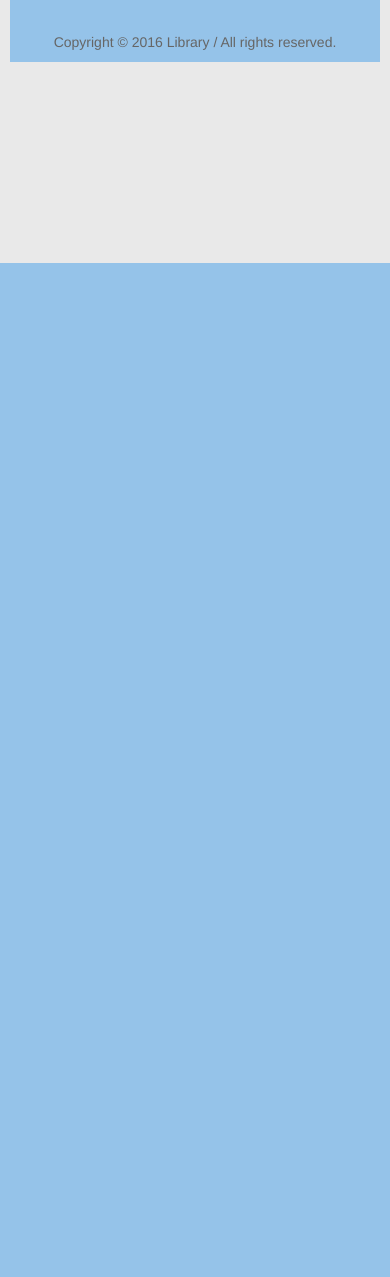
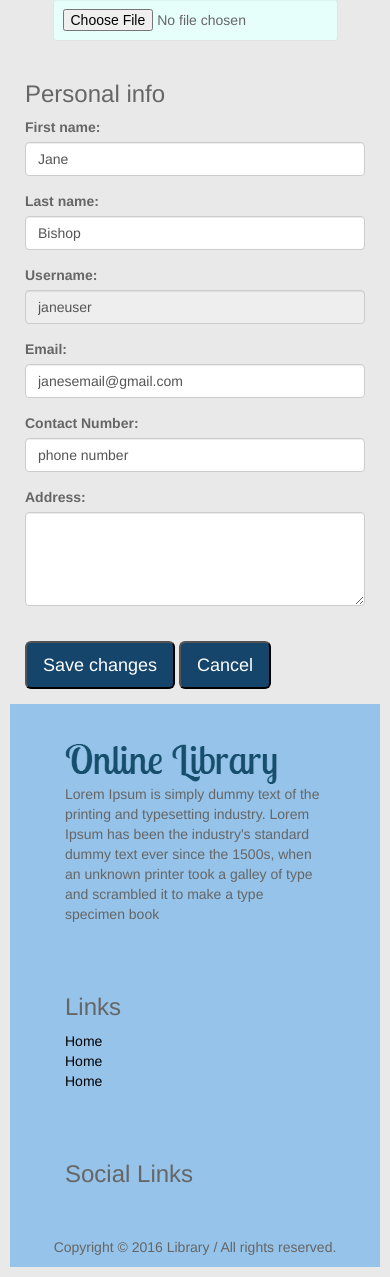
Before and after one commit to pcsaini/php, a PHP site: page /library/app/view/profile.php in a window 390 px wide. Shown: the part 581-1858 px from the top of the page. Before the commit the page ends 844 px from the top, so only its background shows below. Run offline with PHP 8.4, Linux system fonts and the light colour scheme.

Commit message:
Profile page

```diff
--- a/app/view/profile.php
+++ b/app/view/profile.php
@@ -13,25 +13,88 @@
     <!-- Owl Carousel Assets -->
     <link rel="stylesheet" href="owl-carousel/owl.carousel.css">
     <link rel="stylesheet" href="owl-carousel/owl.theme.css">
+
+
 </head>
 <body>
 <?php
 include_once "../init.php";
 include_once "navbar.php";
+?>
+<div class="jumbotron " style="padding-top:60px; background-color: #16456c; ">
+<center><h2 style="color: white;">  Account </h2> </center>
+    </div>
 
-?>
-<div class="main-content">
-    hello
+<div class="container  " style="padding-top: 20px; ">
+    <h1 class="page-header ">Edit Profile</h1>
+    <div class="row">
+        <!-- left column -->
+        <div class="col-md-4 col-sm-6 col-xs-12">
+            <div class="text-center">
+                <img src="imges/02ga.jpg" class="avatar img-circle img-thumbnail" alt="avatar" accept=image/*>
+
+                <input type="file" class="text-center center-block well well-sm " id="img_browse" style="background-color:#e6fffa">
+            </div>
+
+
+        </div>
+        <!-- edit form column -->
+        <div class="col-md-8 col-sm-6 col-xs-12 personal-info">
+
+            <h3>Personal info</h3>
+            <form class="form-horizontal" role="form">
+                <div class="form-group">
+                    <label class="col-lg-3 control-label">First name:</label>
+                    <div class="col-lg-8">
+                        <input class="form-control" value="Jane" type="text">
+                    </div>
+                </div>
+                <div class="form-group">
+                    <label class="col-lg-3 control-label">Last name:</label>
+                    <div class="col-lg-8">
+                        <input class="form-control" value="Bishop" type="text">
+                    </div>
+                </div>
+
+                <div class="form-group">
+                    <label class="col-md-3 control-label">Username:</label>
+                    <div class="col-md-8">
+                        <input class="form-control" value="janeuser" type="text" disabled>
+                    </div>
+                </div>
+
+                <div class="form-group">
+                    <label class="col-lg-3 control-label">Email:</label>
+                    <div class="col-lg-8">
+                        <input class="form-control" value="janesemail@gmail.com" type="text">
+                    </div>
+                </div>
+                <div class="form-group">
+                    <label class="col-lg-3 control-label">Contact Number:</label>
+                        <div class="col-md-8">
+                        <input  value="phone number" type="tel" class="form-control">
+                    </div>
+                </div>
+                <div class="form-group">
+                    <label class="col-md-3 control-label">Address:</label>
+                    <div class="col-md-8">
+                         <textarea rows="4"  class="form-control" >  </textarea>
+                    </div>
+                </div>
+
+
+                <div class="form-group">
+                    <label class="col-md-3 control-label"></label>
+                    <div class="col-md-8">
+                       <button class="btn-lg" style="background-color:#16456c; color:white" >Save changes </button>
+                        <span></span>
+                        <button class="btn-lg" style="background-color:#16456c; color:white;" >Cancel </button>
+                    </div>
+                </div>
+            </form>
+        </div>
+    </div>
 </div>
-<?php
-
-if (logged_in() === true) {
-    $session_user_id = $_SESSION['user_id'];
-    $user_data = user_data($session_user_id,'user_id','username','password','name','email');
-    print_r($user_data);
-}
-?>
-
 <?php
 include_once "footer.php";
 ?>
```
